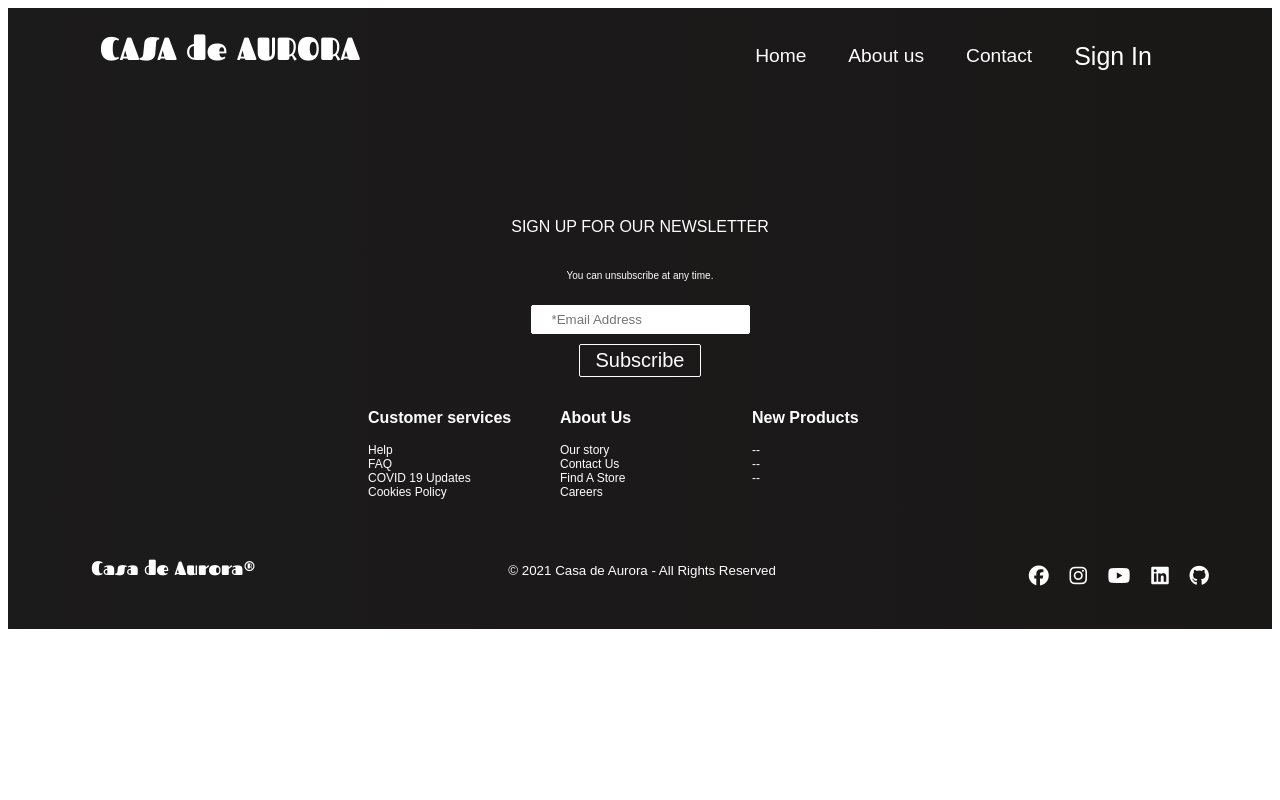
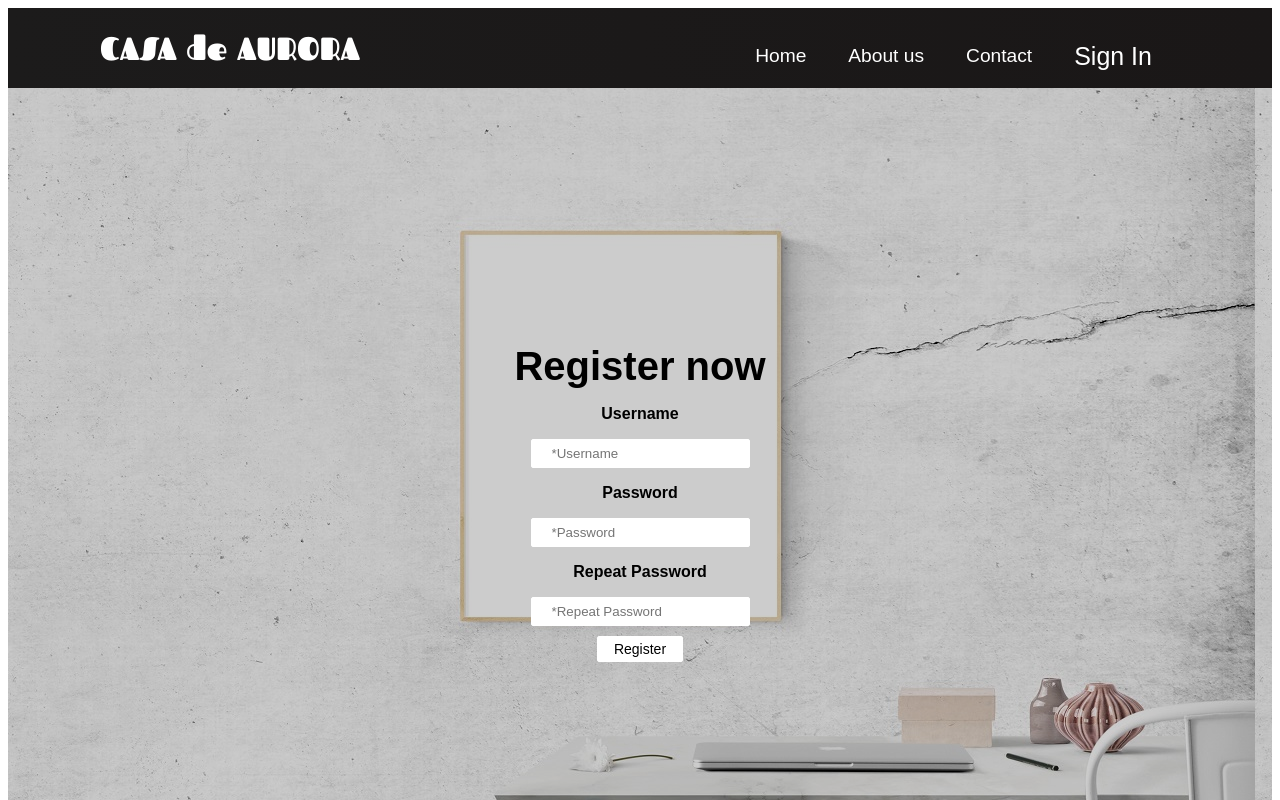
Before and after one commit to lyudmila-ilieva/react-project, a React (Create React App) app: page /sign-in in a window 1280 px wide. Shown: the top 800 px of the page. Built offline with nearby package versions, Linux system fonts and the light colour scheme.

Commit message:
Add Register page

```diff
--- a/src/App.js
+++ b/src/App.js
@@ -3,6 +3,7 @@ import Header from './components/Header/Header';
 import Footer from './components/Footer/Footer';
 import Home from '../src/pages/Home';
 import About from '../src/pages/About';
+import Register from '../src/pages/Register';
 
 import { BrowserRouter as Router, Switch, Route} from 'react-router-dom';
 
@@ -14,6 +15,7 @@ function App() {
           <Switch>
             <Route path="/" exact component={Home} />
             <Route path="/about" component={About} />
+            <Route path="/sign-in" component={Register} />
           </Switch>
         <Footer />
       </Router>
--- a/src/components/Button/Button.css
+++ b/src/components/Button/Button.css
@@ -1,5 +1,5 @@
 .btn {
-    font-size: 20px;
+    font-size: 14px;
     padding: 4px 16px;
     border-radius: 2px;
     outline: none;
@@ -20,3 +20,17 @@
     border: 1px solid white;
     transition: all 0.3s ease-out;
 }
+
+.btn-outline:hover {
+    font-size: 16px;
+    padding: 5px 18px;
+    border-radius: 2px;
+    outline: none;
+    border: none;
+    cursor: pointer;
+    margin-top: 12px;
+    background-color: transparent;
+    color: white;
+    border: 1px solid white;
+    transition: all 0.3s ease-out;
+}
--- a/src/components/Button/Button.js
+++ b/src/components/Button/Button.js
@@ -3,15 +3,18 @@ import './Button.css';
 import { Link } from 'react-router-dom';
 
 const STYLES = ['btn-primary', 'btn-outline'];
+// const SIZES = ['btn-small', 'btn-medium'];
 
 const Button = ({
 children,
 type,
 onClick,
-buttonStyle
+buttonStyle,
+// buttonSize
 }) => {
 
 const checkButtonStyle = STYLES.includes(buttonStyle) ? buttonStyle : STYLES[0];
+// const checkButtonSize = SIZES.includes(buttonSize) ? buttonSize : SIZES[0];
 
 return (
     <Link to="/">
--- a/src/components/Footer/Footer.css
+++ b/src/components/Footer/Footer.css
@@ -5,7 +5,7 @@
 
 .footer-container {
     background-color: #242424;background: linear-gradient(90deg, rgb(28, 27, 27) 0%, rgb(26, 23, 23) 100%);
-    padding: 4rem 0 2rem 0;
+    padding: 3.2rem 0 1rem 0;
     display: flex;
     flex-direction: column;
     justify-content: center;
@@ -19,17 +19,17 @@
     align-items: center;
     text-align: center;
     margin-top: 50px;
-    padding: 10 px;
+    /* padding: 10 px; */
     color: white;
 }
 
 .footer-subscription-heading {
-    margin-bottom: 24px;
+    margin-bottom: 8px;
     font-size: 16px;
 }
 
 .footer-subscription-text {
-    margin-bottom: 24px;
+    margin-bottom: 12px;
     font-size: 10px;
 }
 
--- a/src/components/Footer/Footer.js
+++ b/src/components/Footer/Footer.js
@@ -32,7 +32,7 @@ function Footer() {
               </div>
               <div className="footer-link-wrapper">
                   <div className="footer-link-items">
-                      <h3>About Us                </h3>
+                      <h3>About Us</h3>
                       <Link to="/faq">Our story</Link>
                       <Link to="/clients">Contact Us</Link>
                       <Link to="/clients">Find A Store</Link>
--- /dev/null
+++ b/src/components/Main/Main-about.js
@@ -0,0 +1,13 @@
+import React from 'react';
+import style from './Main.module.css';
+
+function Main() {
+return (
+    <div className={style.mainContainer}>
+        <img src="img-about-us.jpg" alt="About" />
+        <h3>We were founded in 2021 in Varna, BG</h3>
+    </div>
+  )
+}
+
+export default Main;
--- /dev/null
+++ b/src/components/Main/Main-register.js
@@ -0,0 +1,37 @@
+import React from 'react';
+import Button from '../Button/Button';
+import style from './Main.module.css';
+
+
+function Main() {
+return (
+    <div className={style.mainContainerRegister}>
+        <section className={style.formRegister}>
+        <p className={style.formRegisterHeading}>Register now</p>
+        <div className={style.inputArea}>
+        <form method="POST">
+            <p>
+            Username
+            </p>
+        <input type="text" name="username" placeholder="*Username" className="footer-input"/>
+        </form>
+        <form>
+            <p>
+            Password
+            </p>
+        <input type="text" name="password" placeholder="*Password" className="footer-input"/>
+        </form>
+        <form>
+            <p>
+            Repeat Password
+            </p>
+        <input type="text" name="repeat-password" placeholder="*Repeat Password" className="footer-input"/>
+        </form>
+        <Button buttonStyle={'btn-primary'}>Register</Button>
+        </div>
+        </section>
+    </div>
+  )
+}
+
+export default Main;
--- a/src/components/Main/Main.module.css
+++ b/src/components/Main/Main.module.css
@@ -9,6 +9,27 @@
     object-fit: contain;
 }
 
+.mainContainerRegister{
+    background-image: url(../fonts-and-images/img-register.jpg);
+    height: 100vh;
+    width: 100%;
+    display: flex;
+    flex-direction: column;
+    justify-content: center;
+    align-items: center;
+    box-shadow: inset 0 0 0 1000px rgba(0, 0, 0, 0.2);
+    object-fit: contain;
+}
+
+.formRegister {
+  margin-top: 0;
+  display: flex;
+  flex-direction: column;
+  text-align: center;
+  align-content: center;
+  font-weight: bold;
+}
+
 .mainContainer h3 {
   position: absolute;
   top: 60px;
@@ -16,3 +37,10 @@
   color: black;
   font-size: 40px;
 }
+
+.formRegisterHeading {
+  width: 100%;
+  color: black;
+  font-size: 40px;
+  margin: 30px 0 0 0;
+}
--- a/src/pages/About.js
+++ b/src/pages/About.js
@@ -1,11 +1,13 @@
 import React from 'react';
-import '../App.css';
+import Main from '../components/Main/Main-about';
 
-export default function About() {
-return <div className="main-container">
+function About() {
 
-        {/* <h3 className="about-text">We were founded in 2021 in Varna, Bulgaria</h3>  */}
-         <img src="img-about-us.jpg" alt="About us"></img>
+return (
+    <>
+     <Main />
+    </>
+  )
+}
 
-        </div>
-}
+export default About;
--- a/src/pages/Home.js
+++ b/src/pages/Home.js
@@ -1,5 +1,5 @@
 import React from 'react';
-import Main from '../components/Main/Main';
+import Main from '../components/Main/Main-home';
 
 function Home() {
 return (
--- /dev/null
+++ b/src/pages/Register.js
@@ -0,0 +1,12 @@
+import React from 'react';
+import Main from '../components/Main/Main-register';
+
+function Register() {
+return (
+    <>
+      <Main />
+    </>
+  )
+}
+
+export default Register;
```
Also changed, not shown: src/components/Main/Main-home.js (renamed from src/components/Main/Main.js), src/components/fonts-and-images/img-register.jpg (added). Lines whose indentation alone changed are shown as unchanged.
